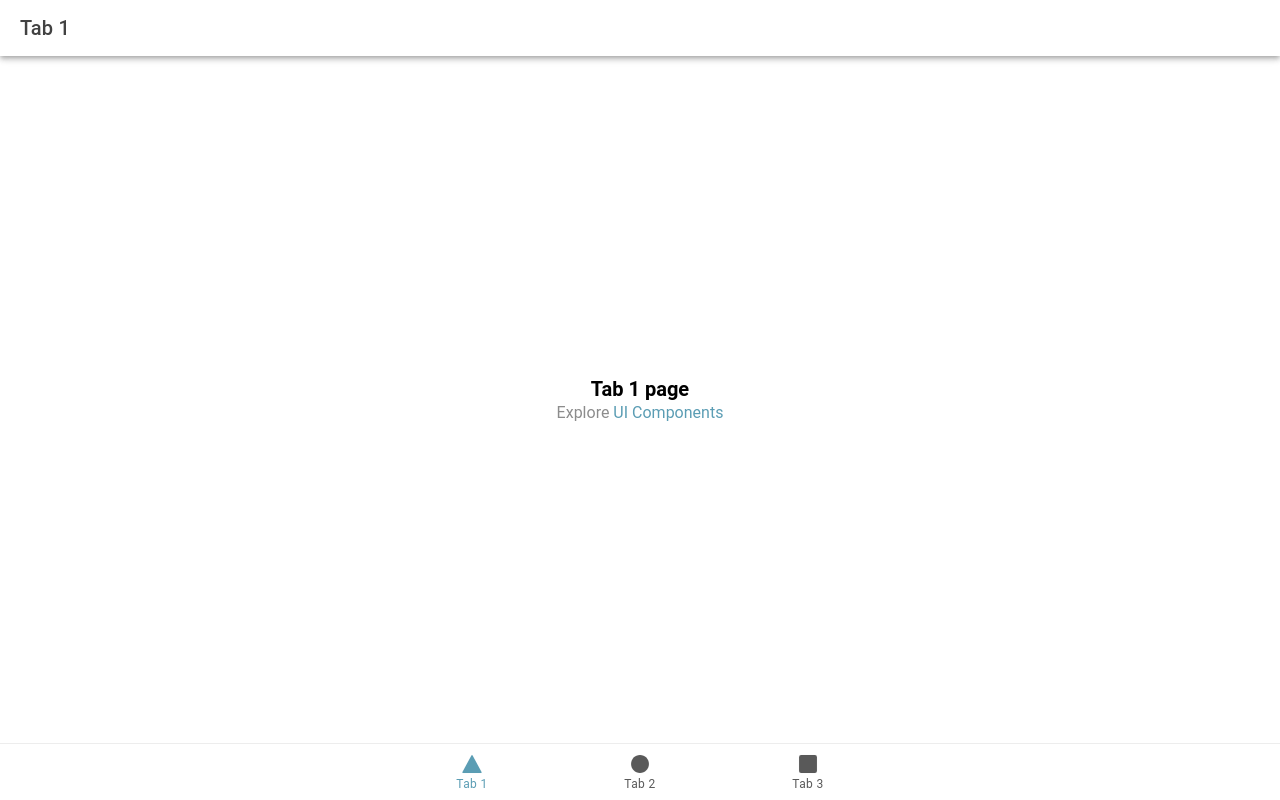
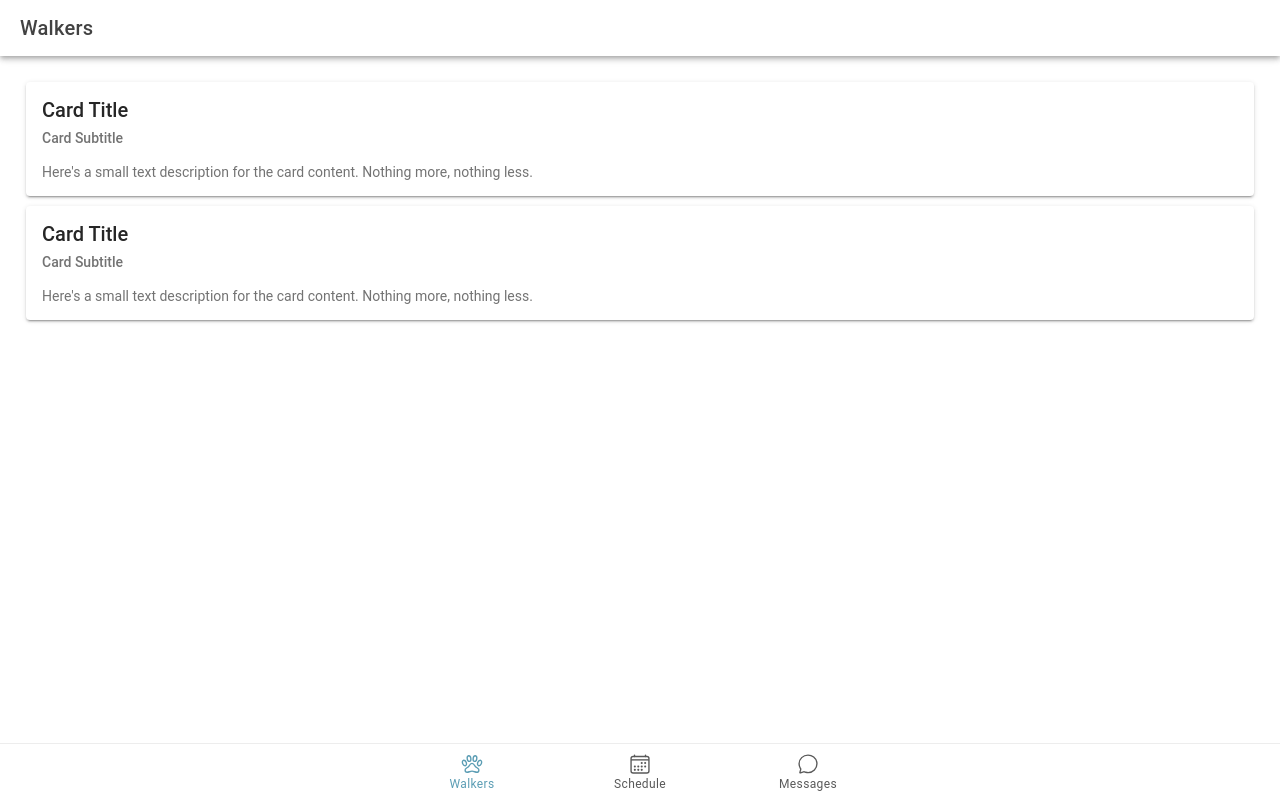
Before and after one commit to 4nik4/updog, a React (Vite) app: page /tab1 in a window 1280 px wide. Built offline with nearby package versions, Linux system fonts and the light colour scheme.

Commit message:
Walkers page

```diff
--- a/src/App.tsx
+++ b/src/App.tsx
@@ -10,10 +10,10 @@ import {
   setupIonicReact
 } from '@ionic/react';
 import { IonReactRouter } from '@ionic/react-router';
-import { ellipse, square, triangle } from 'ionicons/icons';
-import Tab1 from './pages/Tab1';
-import Tab2 from './pages/Tab2';
-import Tab3 from './pages/Tab3';
+import { pawOutline, chatbubbleOutline, calendarOutline } from 'ionicons/icons';
+import Walkers from './pages/walkers/Walkers';
+import Tab2 from './pages/schedule/Tab2';
+import Tab3 from './pages/messages/Tab3';
 
 /* Core CSS required for Ionic components to work properly */
 import '@ionic/react/css/core.css';
@@ -42,7 +42,7 @@ const App: React.FC = () => (
       <IonTabs>
         <IonRouterOutlet>
           <Route exact path="/tab1">
-            <Tab1 />
+            <Walkers />
           </Route>
           <Route exact path="/tab2">
             <Tab2 />
@@ -56,16 +56,16 @@ const App: React.FC = () => (
         </IonRouterOutlet>
         <IonTabBar slot="bottom">
           <IonTabButton tab="tab1" href="/tab1">
-            <IonIcon aria-hidden="true" icon={triangle} />
-            <IonLabel>Tab 1</IonLabel>
+            <IonIcon aria-hidden="true" icon={pawOutline} />
+            <IonLabel>Walkers</IonLabel>
           </IonTabButton>
           <IonTabButton tab="tab2" href="/tab2">
-            <IonIcon aria-hidden="true" icon={ellipse} />
-            <IonLabel>Tab 2</IonLabel>
+            <IonIcon aria-hidden="true" icon={calendarOutline} />
+            <IonLabel>Schedule</IonLabel>
           </IonTabButton>
           <IonTabButton tab="tab3" href="/tab3">
-            <IonIcon aria-hidden="true" icon={square} />
-            <IonLabel>Tab 3</IonLabel>
+            <IonIcon aria-hidden="true" icon={chatbubbleOutline} />
+            <IonLabel>Messages</IonLabel>
           </IonTabButton>
         </IonTabBar>
       </IonTabs>
--- a/src/pages/Tab1.tsx
+++ /dev/null
@@ -1,25 +0,0 @@
-import { IonContent, IonHeader, IonPage, IonTitle, IonToolbar } from '@ionic/react';
-import ExploreContainer from '../components/ExploreContainer';
-import './Tab1.css';
-
-const Tab1: React.FC = () => {
-  return (
-    <IonPage>
-      <IonHeader>
-        <IonToolbar>
-          <IonTitle>Tab 1</IonTitle>
-        </IonToolbar>
-      </IonHeader>
-      <IonContent fullscreen>
-        <IonHeader collapse="condense">
-          <IonToolbar>
-            <IonTitle size="large">Tab 1</IonTitle>
-          </IonToolbar>
-        </IonHeader>
-        <ExploreContainer name="Tab 1 page" />
-      </IonContent>
-    </IonPage>
-  );
-};
-
-export default Tab1;
--- a/src/pages/Tab3.tsx
+++ b/src/pages/messages/Tab3.tsx
@@ -1,5 +1,5 @@
 import { IonContent, IonHeader, IonPage, IonTitle, IonToolbar } from '@ionic/react';
-import ExploreContainer from '../components/ExploreContainer';
+import ExploreContainer from '../../components/ExploreContainer';
 import './Tab3.css';
 
 const Tab3: React.FC = () => {
@@ -7,7 +7,7 @@ const Tab3: React.FC = () => {
     <IonPage>
       <IonHeader>
         <IonToolbar>
-          <IonTitle>Tab 3</IonTitle>
+          <IonTitle>Messages</IonTitle>
         </IonToolbar>
       </IonHeader>
       <IonContent fullscreen>
--- a/src/pages/Tab2.tsx
+++ b/src/pages/schedule/Tab2.tsx
@@ -1,5 +1,5 @@
 import { IonContent, IonHeader, IonPage, IonTitle, IonToolbar } from '@ionic/react';
-import ExploreContainer from '../components/ExploreContainer';
+import ExploreContainer from '../../components/ExploreContainer';
 import './Tab2.css';
 
 const Tab2: React.FC = () => {
@@ -7,7 +7,7 @@ const Tab2: React.FC = () => {
     <IonPage>
       <IonHeader>
         <IonToolbar>
-          <IonTitle>Tab 2</IonTitle>
+          <IonTitle>Schedule</IonTitle>
         </IonToolbar>
       </IonHeader>
       <IonContent fullscreen>
--- /dev/null
+++ b/src/pages/walkers/Walkers.tsx
@@ -0,0 +1,43 @@
+import { IonCard, IonCardContent, IonCardHeader, IonCardSubtitle, IonCardTitle, IonContent, IonHeader, IonPage, IonTitle, IonToolbar } from '@ionic/react';
+import ExploreContainer from '../../components/ExploreContainer';
+import './Walkers.css';
+
+const Walkers: React.FC = () => {
+  return (
+    <IonPage>
+      <IonHeader>
+        <IonToolbar>
+          <IonTitle>Walkers</IonTitle>
+        </IonToolbar>
+      </IonHeader>
+      <IonContent fullscreen className="ion-padding">
+        <IonHeader collapse="condense">
+          <IonToolbar>
+            <IonTitle size="large">Walkers</IonTitle>
+          </IonToolbar>
+        </IonHeader>
+
+        <IonCard>
+          <IonCardHeader>
+            <IonCardTitle>Card Title</IonCardTitle>
+            <IonCardSubtitle>Card Subtitle</IonCardSubtitle>
+          </IonCardHeader>
+
+          <IonCardContent>Here's a small text description for the card content. Nothing more, nothing less.</IonCardContent>
+        </IonCard>
+        <IonCard>
+          <IonCardHeader>
+            <IonCardTitle>Card Title</IonCardTitle>
+            <IonCardSubtitle>Card Subtitle</IonCardSubtitle>
+          </IonCardHeader>
+
+          <IonCardContent>Here's a small text description for the card content. Nothing more, nothing less.</IonCardContent>
+        </IonCard>
+
+
+      </IonContent>
+    </IonPage>
+  );
+};
+
+export default Walkers;
```
Also changed, not shown: src/pages/messages/Tab3.css (added), src/pages/schedule/Tab2.css (added), src/pages/walkers/Walkers.css (added).
